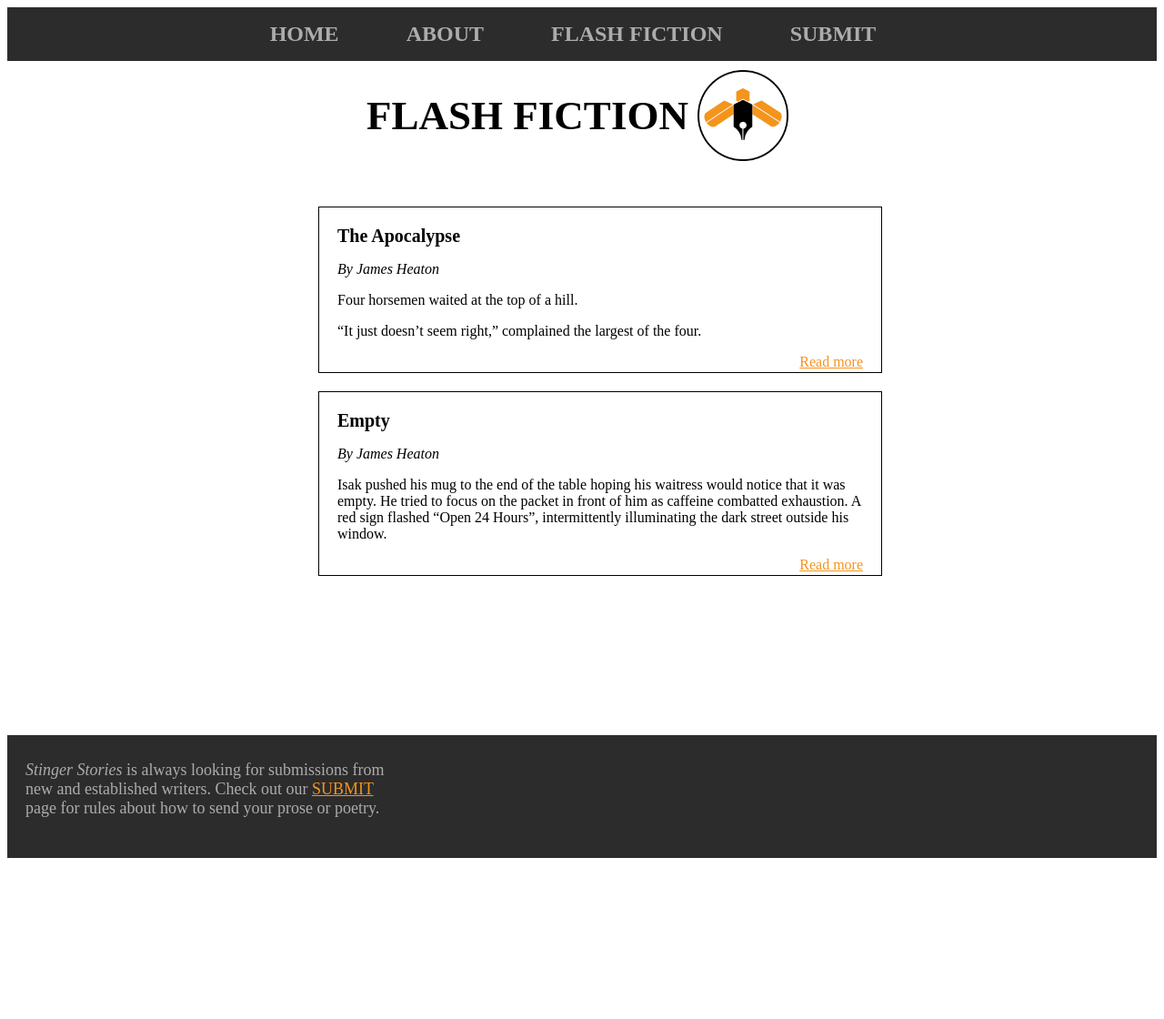
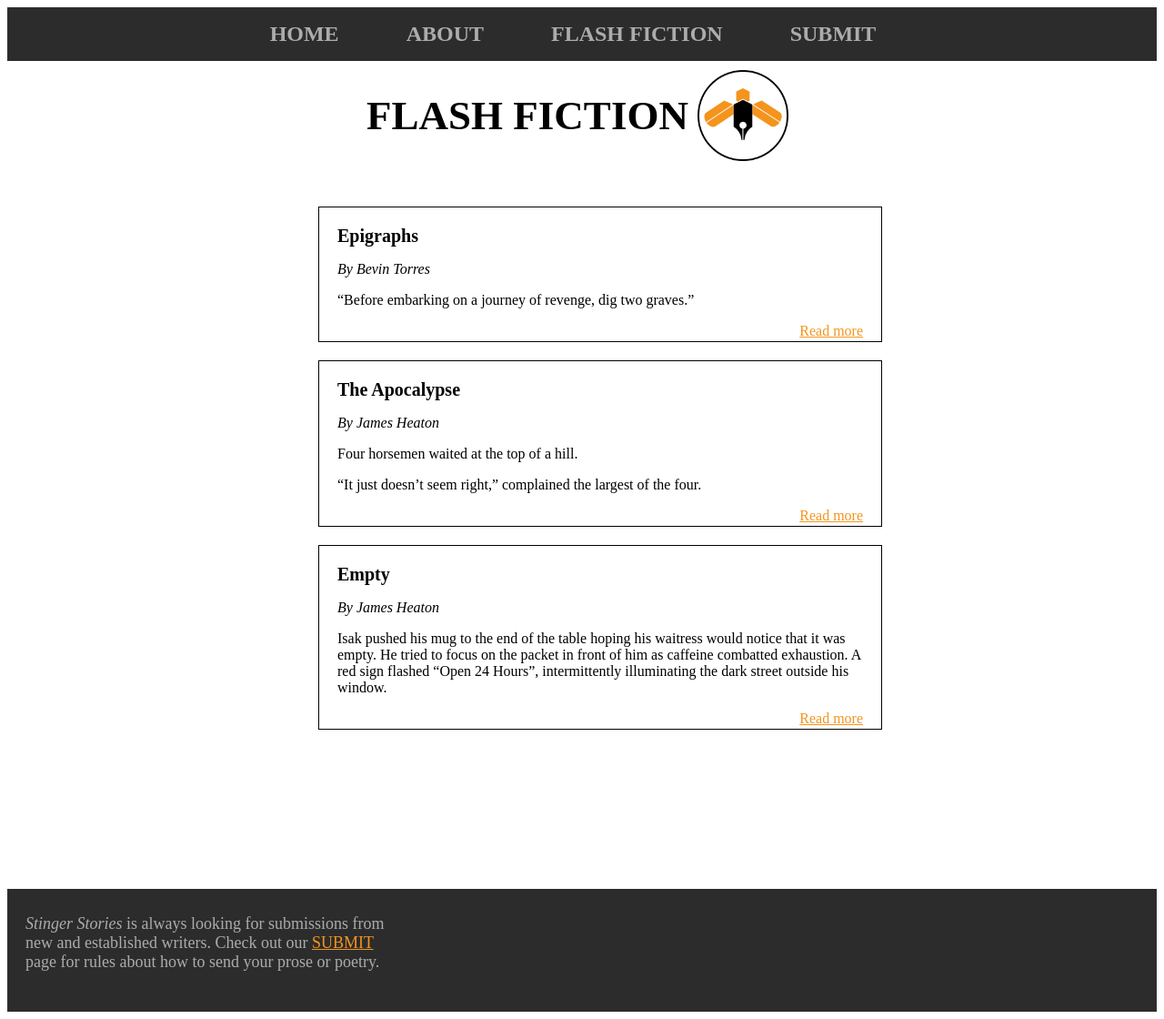
Before and after one commit to jwheatonumich/stinger-stories, a Jekyll site: the page built from flash.markdown, in a window 1280 px wide. Shown: the whole page at 91% size. Built offline with Jekyll 4.4.1, drawn with Linux system fonts in a browser that asks for light colours; before the commit the page ends 951 px from its top, so only the background shows below that; some of the changed lines change nothing that is shown.

Commit message:
Added new story

```diff
--- a/_includes/css.html
+++ b/_includes/css.html
@@ -87,7 +87,7 @@
         float:right;
     }
 
-    @media (max-width: 1000px){
+    @media (max-width: 850px){
         #nav-bar{
             display:flex;
             width:100%;
@@ -97,7 +97,7 @@
         }
     }
 
-    @media(max-width: 1000px){
+    @media(max-width: 850px){
         li a{
             padding: 0;
             width:100%
--- /dev/null
+++ b/_posts/2020-08-03-epigraphs.markdown
@@ -0,0 +1,23 @@
+---
+layout: post
+title: "Epigraphs"
+author: "Bevin Torres"
+date:   2020-08-03 20:06:54 -0500
+excerpt_separator: <!--more-->
+permalink: /:title
+categories:
+---
+
+“Before embarking on a journey of revenge, dig two graves.”
+<!--more-->
+“There is no avoiding war; it can only be postponed to the advantage of others.”
+
+“What is defeat? Nothing but education, nothing but the first step to something better.”
+
+“All lessons worth learning are drenched in blood.”
+
+“Betrayal is unforgivable”
+
+“One who deceives will always find those who allow themselves to be deceived.”
+
+“The patient knife always strikes true.”'
```
